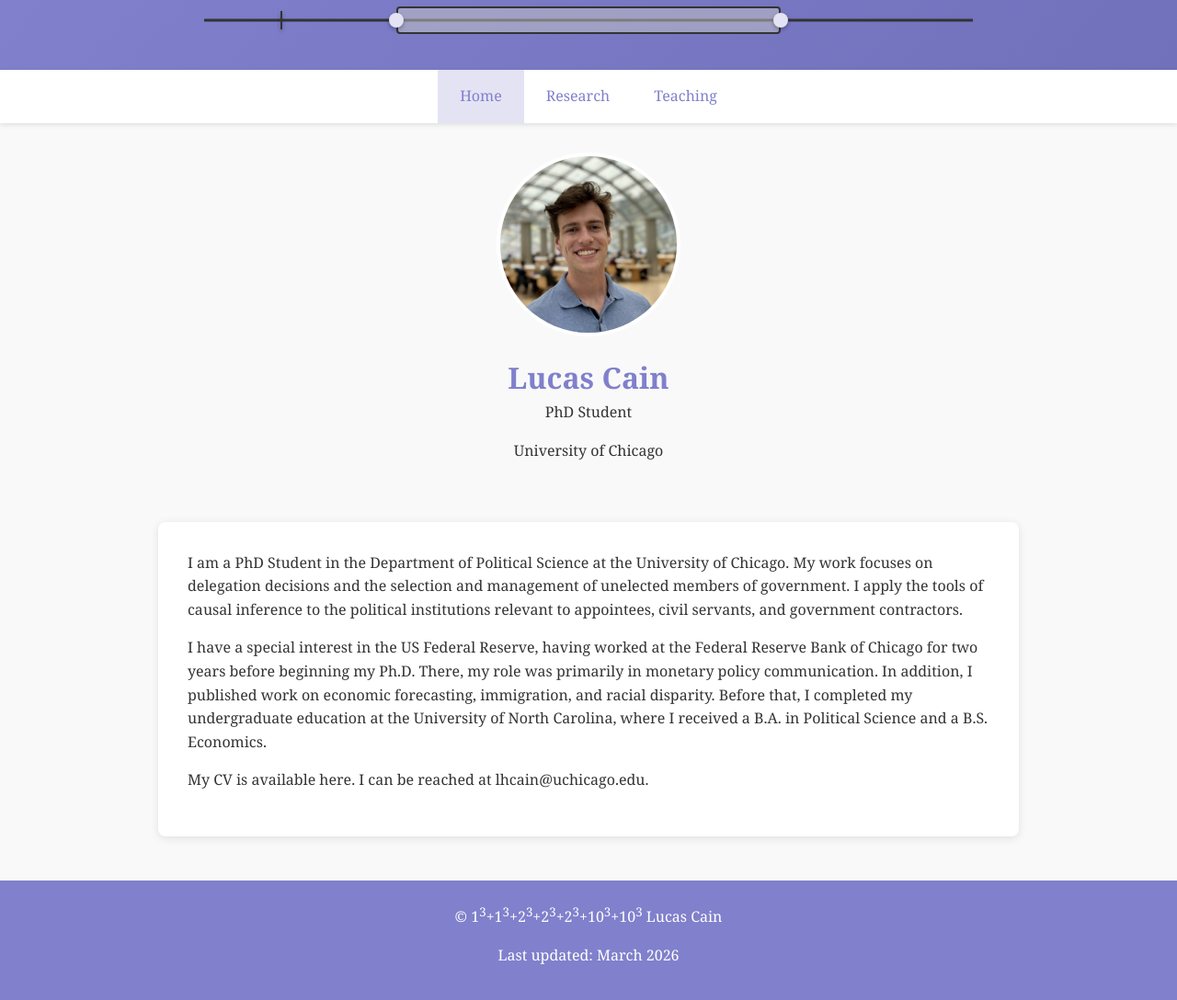
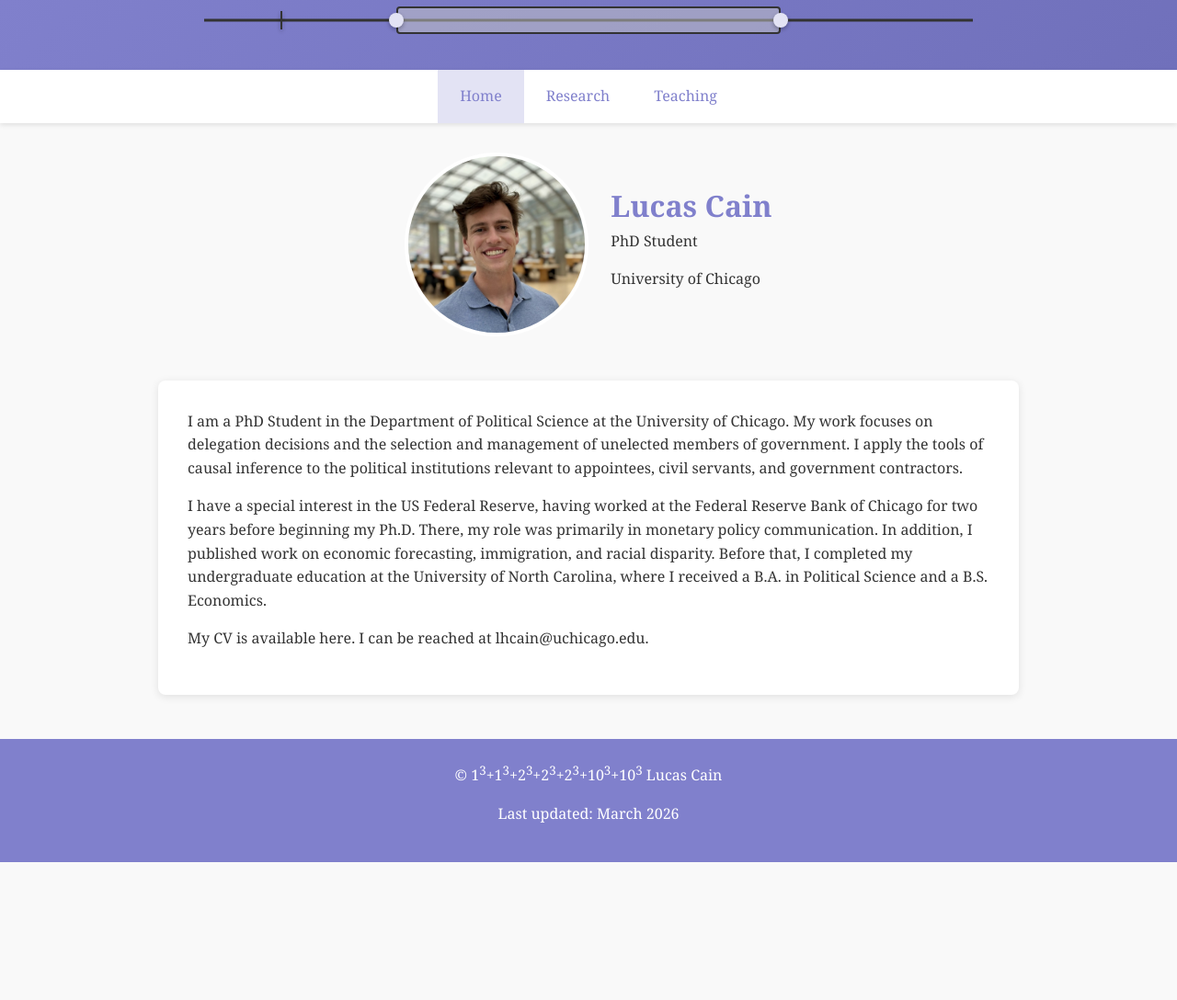
Before and after one commit to L-Cain/L-Cain.github.io, a Jekyll site: the page built from index.md, in a window 1280 px wide and 1092 px high. Shown: the top 1088 px of the window at 92% size. Built offline with Jekyll 4.4.1, drawn with Linux system fonts in a browser that asks for light colours.

Commit message:
Update index.md

```diff
--- a/index.md
+++ b/index.md
@@ -2,11 +2,13 @@
 layout: default
 title: Home
 ---
-<div style="text-align: center; padding: 2rem 0 1rem;">
+<div style="display: flex; align-items: center; justify-content: center; gap: 1.5rem; padding: 2rem 0 1rem;">
     <img src="/profile.jpeg" alt="Profile Photo" class="profile-img">
-    <h1 style="color: #8080cc; margin-top: 0.75rem; margin-bottom: 0;">Lucas Cain</h1>
-    <p>PhD Student</p>
-    <p>University of Chicago</p>
+    <div>
+        <h1 style="color: #8080cc; margin-bottom: 0;">Lucas Cain</h1>
+        <p>PhD Student</p>
+        <p>University of Chicago</p>
+    </div>
 </div>
 
 <section>
```
